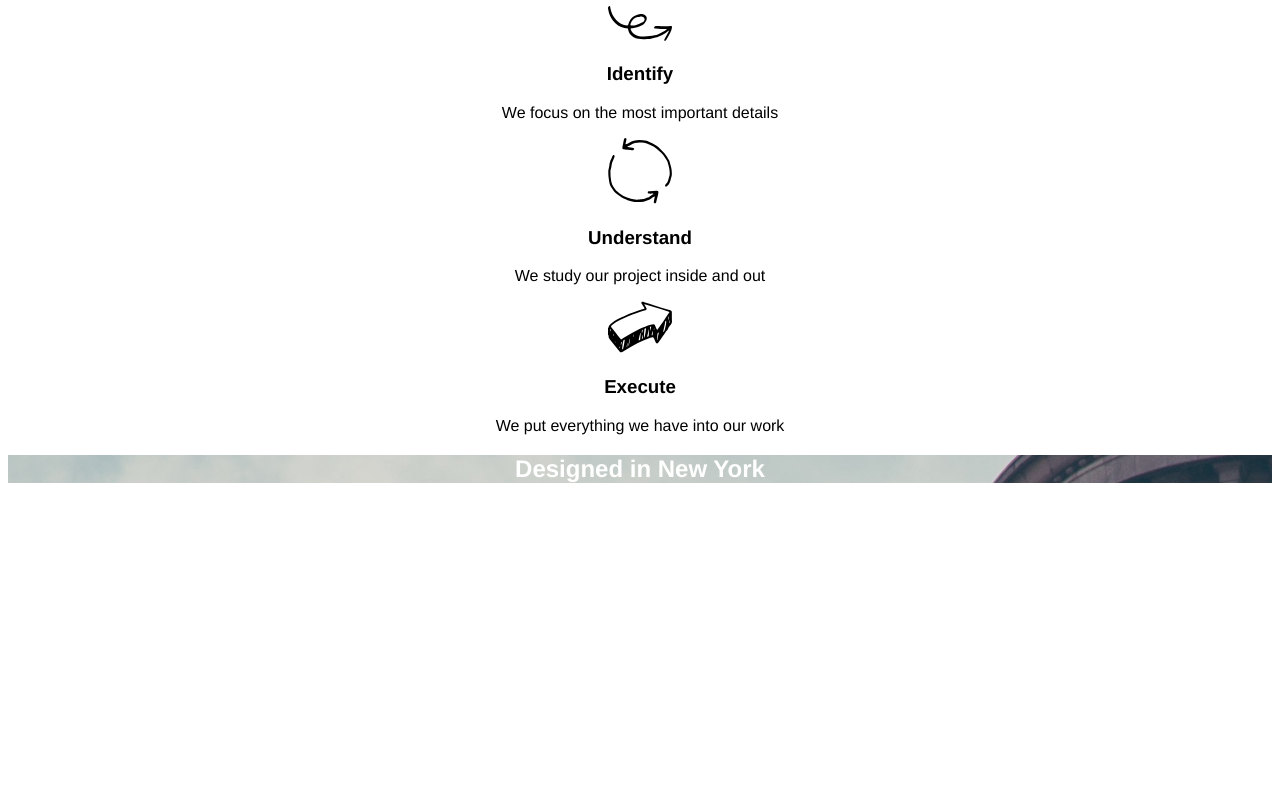
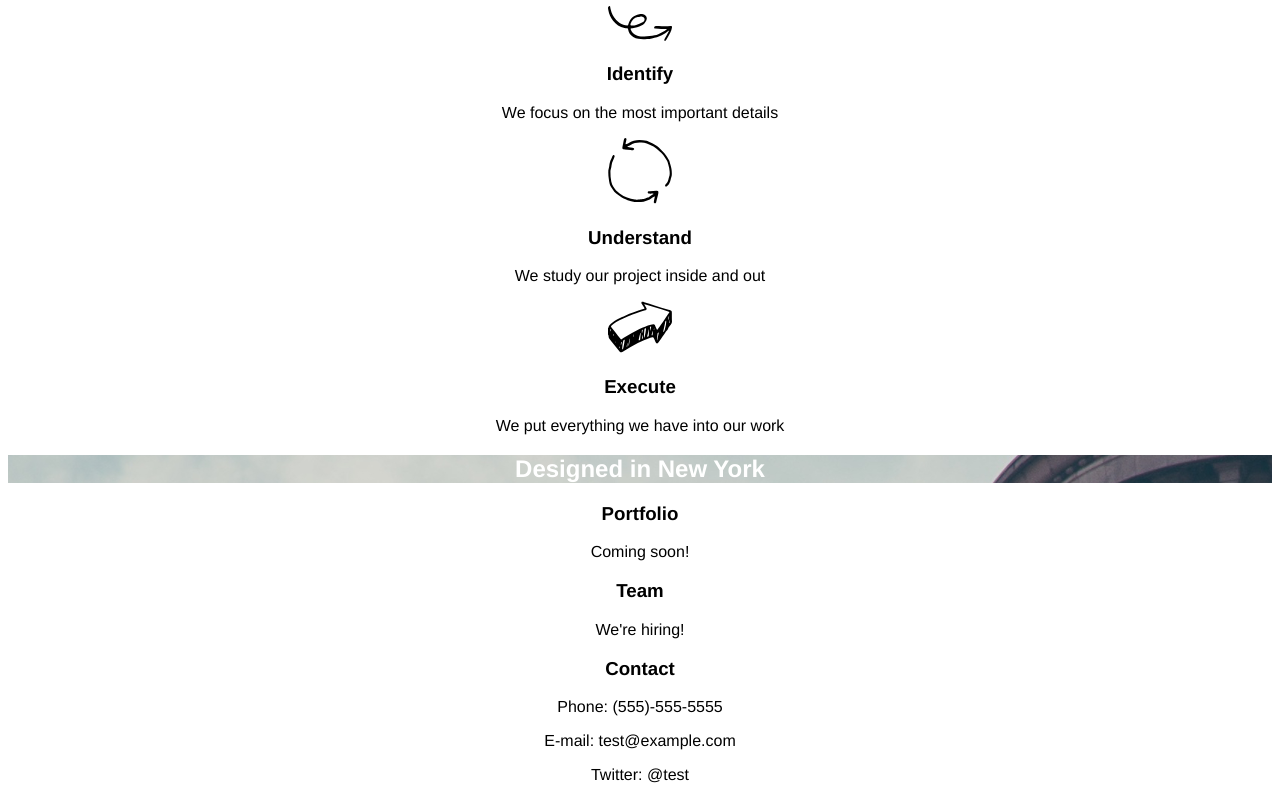
Before and after one commit to henkelst/broadway, a plain HTML site: page index.html in a window 1280 px wide. Shown: the part 405-1205 px from the top of the page. Before the commit the page ends 908 px from the top, so only its background shows below. Drawn offline with Linux system fonts and the light colour scheme.

Commit message:
modfied index.

```diff
--- a/index.html
+++ b/index.html
@@ -19,7 +19,7 @@
 
     </div>
 
-    <div class="supporting">
+    <div class="supporting" id="process">
       <h2>Our Process</h2>
 
       <div class="supporting-item">
@@ -44,8 +44,33 @@
 
     <div class="banner">
       <h2>Designed in New York</h2>
+    </div>
 
+    <div class="supporting" id="work">
+      <div class="supporting-item">
+        <h3>Portfolio</h3>
+        <p>Coming soon!</p>
+      </div>
     </div>
+
+    <div class="supporting" id="team">
+      <div class="supporting-item">
+        <h3>Team</h3>
+        <p>We're hiring!</p>
+      </div>
+    </div>
+
+    <div class="supporting" id="contact">
+      <div class="supporting-item">
+        <h3>Contact</h3>
+        <p>Phone: (555)-555-5555</p>
+        <p>E-mail: test@example.com</p>
+        <p>Twitter: @test</p>
+      </div>
+    </div>
+
+
+
 
 
 
```
